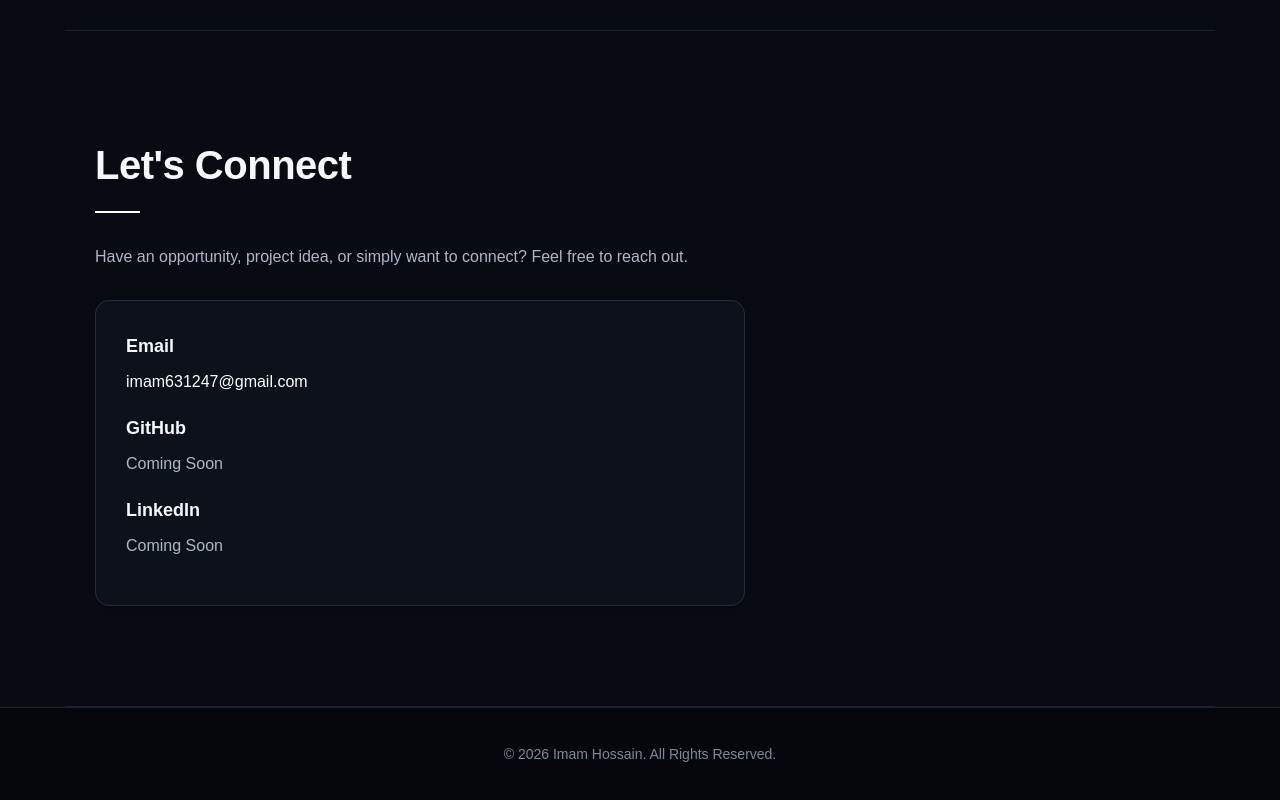
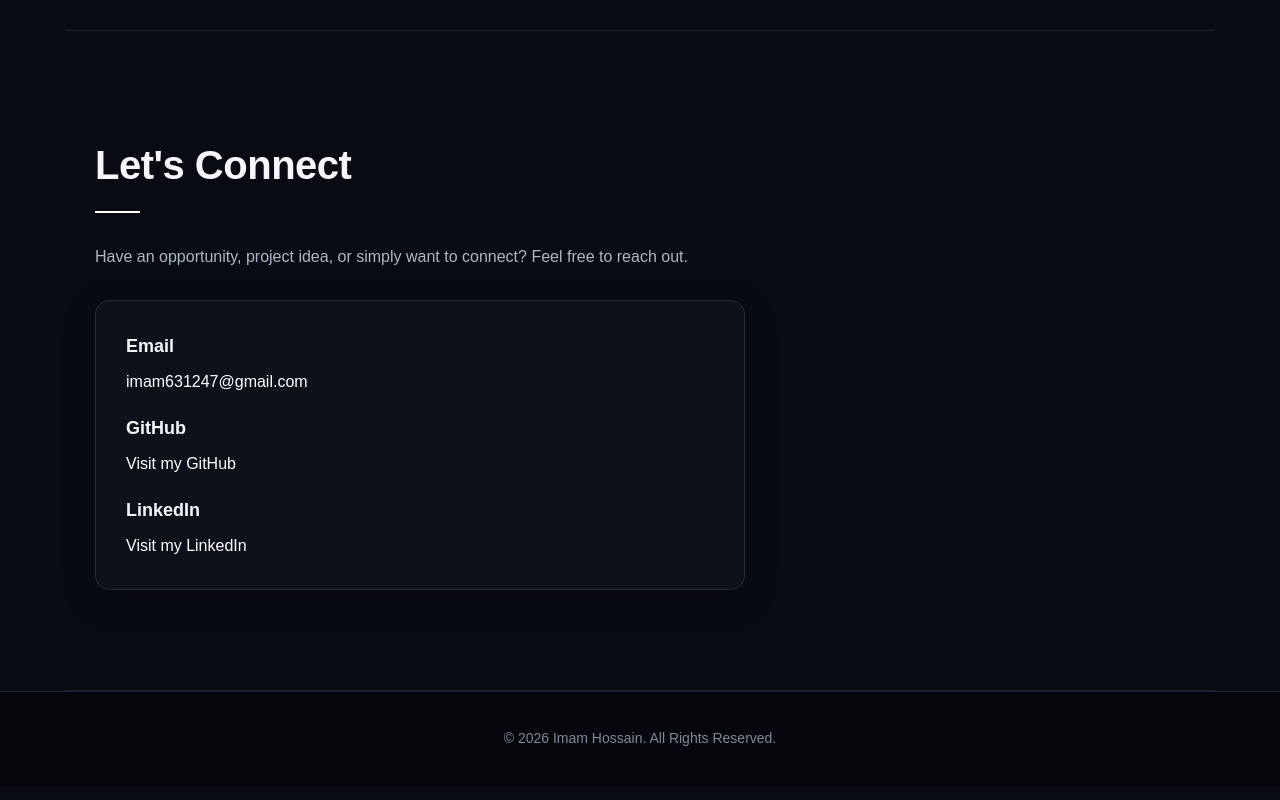
Before and after one commit to sr-imam/sr-imam.github.io, a plain HTML site: page index.html in a window 1280 px wide. Shown: the part 5163-5963 px from the top of the page. Drawn offline with Linux system fonts and the light colour scheme.

Commit message:
Update index.html

```diff
--- a/index.html
+++ b/index.html
@@ -272,10 +272,14 @@
         </a>
 
         <h3>GitHub</h3>
-        <p>Coming Soon</p>
+<a href="https://github.com/sr-imam" target="_blank">
+    Visit my GitHub
+</a>
 
-        <h3>LinkedIn</h3>
-        <p>Coming Soon</p>
+<h3>LinkedIn</h3>
+<a href="https://www.linkedin.com/in/imam-hossain-cse" target="_blank">
+    Visit my LinkedIn
+</a>
 
     </div>
 
```
